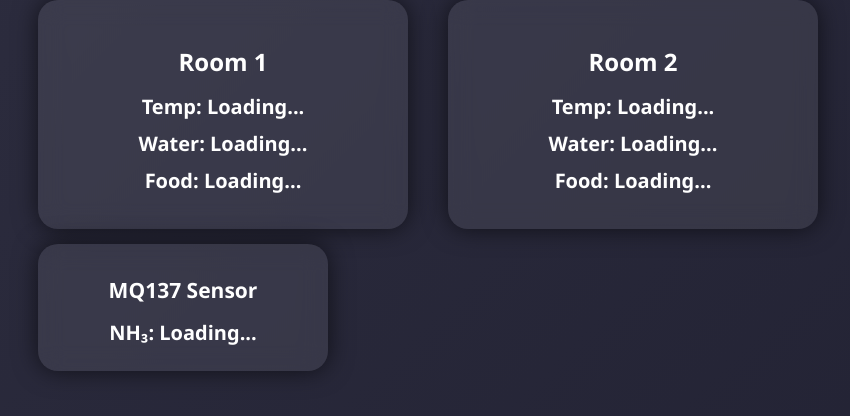
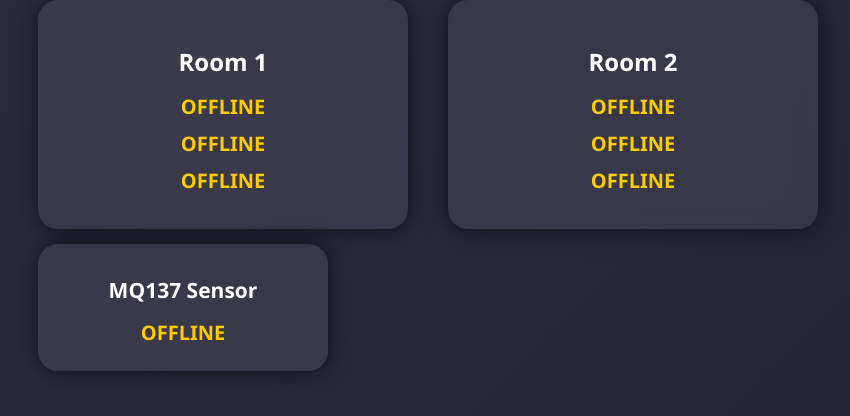
Before and after one commit to INPURRNEST/Dashboard, a plain HTML site: page index.html in a window 1280 px wide. Shown: the part 134-550 px from the top of the page, without its empty margins (212-1062 px from the left). Drawn offline with Linux system fonts and the light colour scheme; no server answers.

Commit message:
Update index.html

```diff
--- a/index.html
+++ b/index.html
@@ -67,6 +67,7 @@ h2 {
 
 .temp-high { color: #ff6b6b; }
 .temp-normal { color: #4cd137; }
+.offline { color: #ffcc00; }
 </style>
 </head>
 
@@ -105,11 +106,29 @@ h2 {
 
 const BASE_URL = "https://dashboard-zuge.onrender.com";
 
+// SAFE FETCH (prevents freeze)
+async function safeFetch(url) {
+    try {
+        const res = await fetch(url);
+        if (!res.ok) throw new Error("Server error");
+        return await res.json();
+    } catch (err) {
+        console.log("Fetch failed:", url);
+        return null;
+    }
+}
+
 // ROOM 1
 async function loadRoom1() {
-    try {
-        const res = await fetch(`${BASE_URL}/api/room1`);
-        const data = await res.json();
+    const data = await safeFetch(`${BASE_URL}/api/room1`);
+
+    if (!data) {
+        document.getElementById("temp1").innerHTML = `<span class="offline">OFFLINE</span>`;
+        document.getElementById("water1").innerHTML = `<span class="offline">OFFLINE</span>`;
+        document.getElementById("food1").innerHTML = `<span class="offline">OFFLINE</span>`;
+        document.getElementById("mq137").innerHTML = `<span class="offline">OFFLINE</span>`;
+        return;
+    }
 
     const temp = parseFloat(data.temp) || 0;
     const tempClass = temp > 40 ? "temp-high" : "temp-normal";
@@ -120,24 +139,23 @@ async function loadRoom1() {
     document.getElementById("water1").innerText =
         `Water: ${data.water ?? "N/A"} %`;
 
-        // FOOD (0 = LOW, 1 = HIGH)
-        const foodStatus1 = data.food == 1 ? "HIGH" : "LOW";
     document.getElementById("food1").innerText =
-            `Food: ${foodStatus1}`;
+        `Food: ${data.food == 1 ? "HIGH" : "LOW"}`;
 
     document.getElementById("mq137").innerText =
         `NH₃: ${data.mq137 ?? "N/A"} ppm`;
-
-    } catch (err) {
-        console.log("Room 1 error", err);
-    }
 }
 
 // ROOM 2
 async function loadRoom2() {
-    try {
-        const res = await fetch(`${BASE_URL}/api/room2`);
-        const data = await res.json();
+    const data = await safeFetch(`${BASE_URL}/api/room2`);
+
+    if (!data) {
+        document.getElementById("temp2").innerHTML = `<span class="offline">OFFLINE</span>`;
+        document.getElementById("water2").innerHTML = `<span class="offline">OFFLINE</span>`;
+        document.getElementById("food2").innerHTML = `<span class="offline">OFFLINE</span>`;
+        return;
+    }
 
     const temp = parseFloat(data.temp) || 0;
     const tempClass = temp > 40 ? "temp-high" : "temp-normal";
@@ -148,17 +166,11 @@ async function loadRoom2() {
     document.getElementById("water2").innerText =
         `Water: ${data.water ?? "N/A"} %`;
 
-        // FOOD (0 = LOW, 1 = HIGH)
-        const foodStatus2 = data.food == 1 ? "HIGH" : "LOW";
     document.getElementById("food2").innerText =
-            `Food: ${foodStatus2}`;
-
-    } catch (err) {
-        console.log("Room 2 error", err);
-    }
+        `Food: ${data.food == 1 ? "HIGH" : "LOW"}`;
 }
 
-// AUTO REFRESH (UNCHANGED)
+// AUTO REFRESH (kept 3 seconds)
 setInterval(() => {
     loadRoom1();
     loadRoom2();
```
Lines whose indentation alone changed are shown as unchanged.
